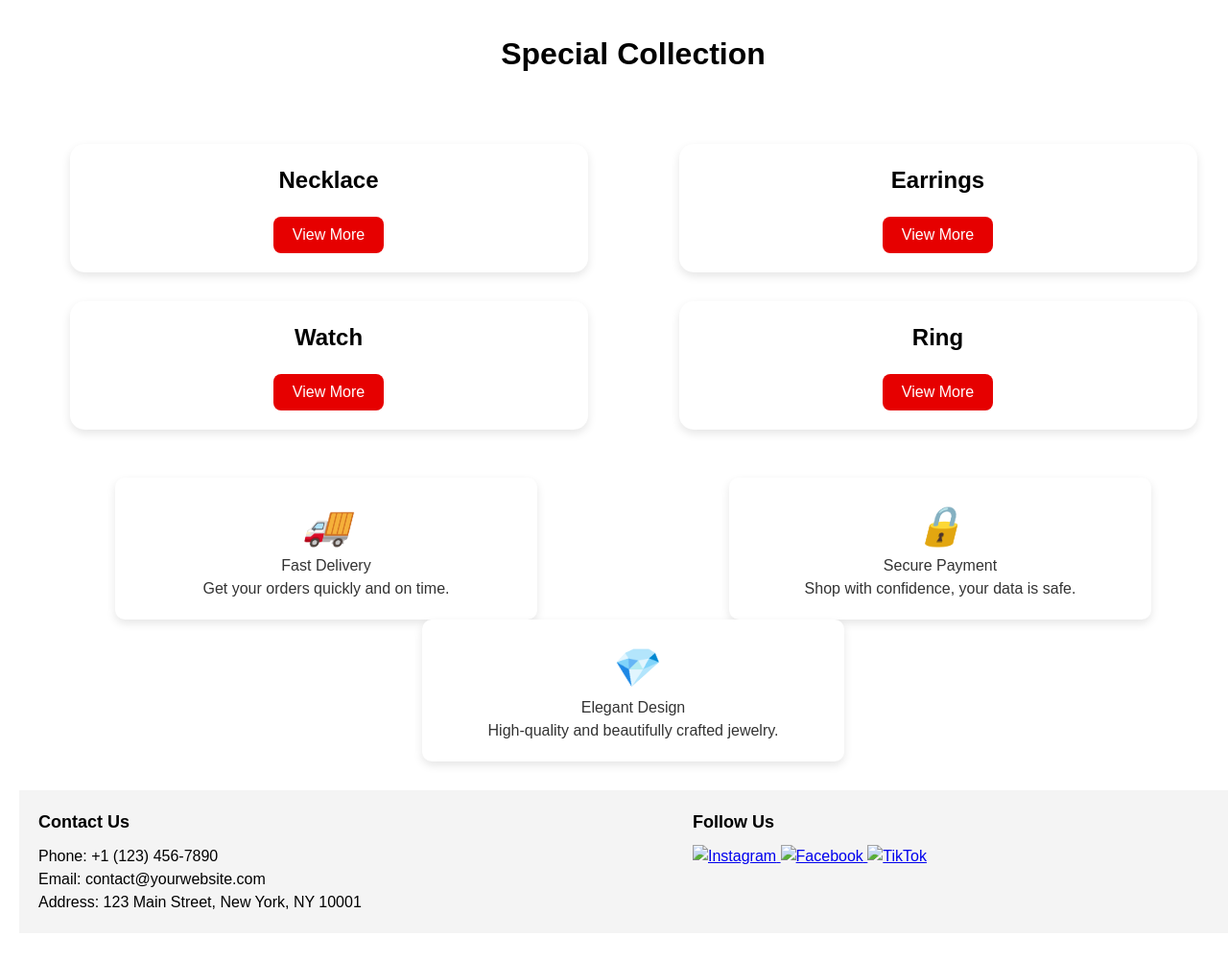
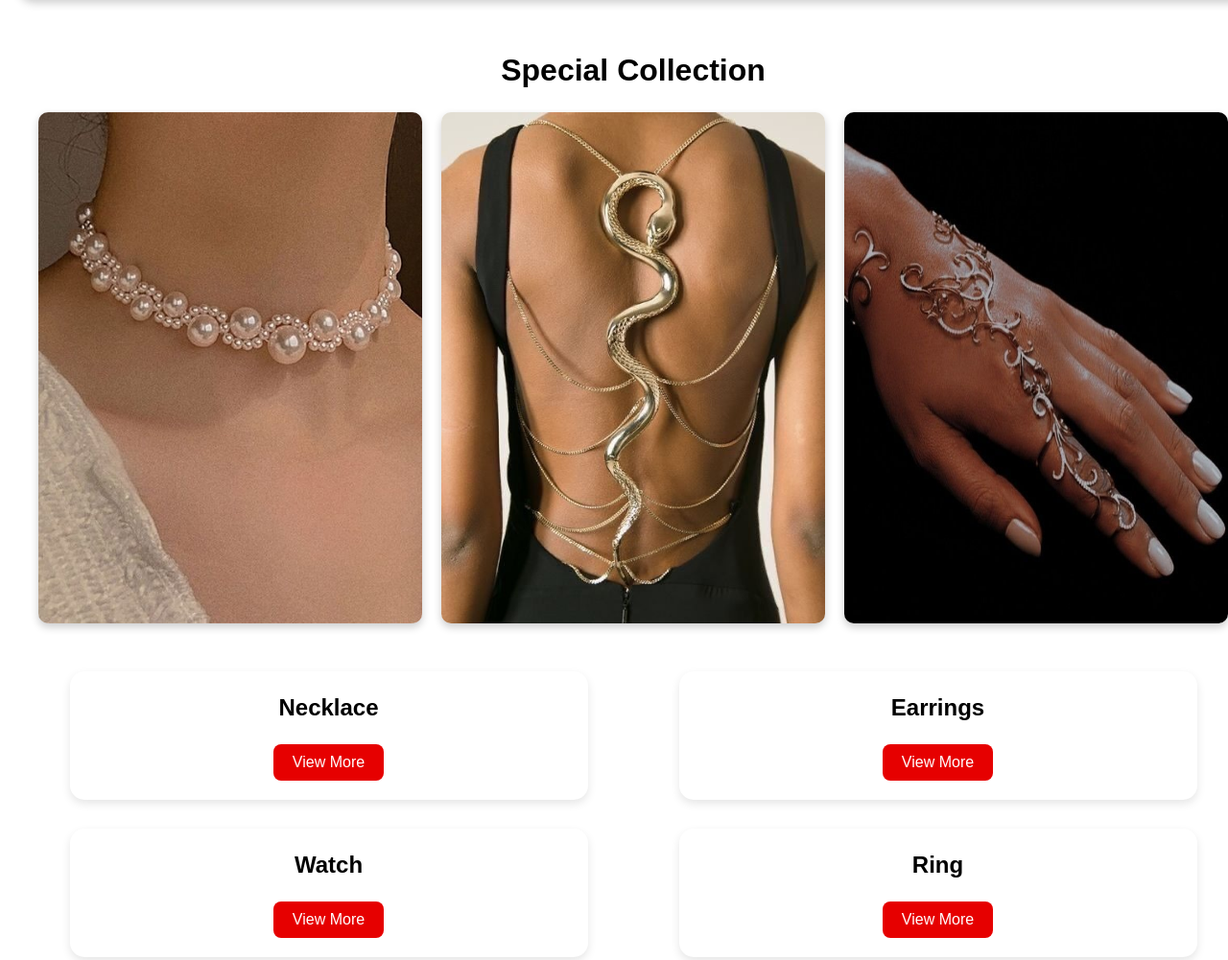
Before and after one commit to busenur-durak/Interactive-E-Commerce-Website1, a plain HTML site: page index.html in a window 1280 px wide. Shown: the part 750-1751 px from the top of the page at 96% size. Before the commit the page ends 1723 px from the top, so only its background shows below. Drawn offline with Linux system fonts and the light colour scheme.

Commit message:
Update index.html

```diff
--- a/index.html
+++ b/index.html
@@ -25,7 +25,7 @@
     <nav>
         <ul>
           <li> <div class="logo">
-            <img src="images/3628599c-aed6-469b-a50a-b2dd06508d00.jpeg" alt="Store Logo">
+            <img src="3628599c-aed6-469b-a50a-b2dd06508d00.jpeg" alt="Store Logo">
           </div></li>
 
           <li><a href="index.html">Home</a></li>
@@ -74,9 +74,9 @@
     <section class="collections">
       <h2>Special Collection</h2>
       <div class="collection-list">
-        <img src="images/550ba01d-8a38-401c-b7d8-d572cad4d74b.jpeg" alt="">
-        <img src="images/6c6641ef-4942-4af9-a86b-f95453ce79a6.jpeg" alt="">
-        <img src="images/a092fa96-0818-45fa-bbc8-9a16c8095861.jpeg" alt="">
+        <img src="550ba01d-8a38-401c-b7d8-d572cad4d74b.jpeg" alt="">
+        <img src="6c6641ef-4942-4af9-a86b-f95453ce79a6.jpeg" alt="">
+        <img src="a092fa96-0818-45fa-bbc8-9a16c8095861.jpeg" alt="">
       </div>
     </section>
 
@@ -131,13 +131,13 @@
         <div class="follow-us">
           <h3>Follow Us</h3>
           <a href="https://www.instagram.com/accounts/login/" class="social-icon">
-            <img src="images/e032decf-4775-4bd2-b727-227b562dc15b.jpeg" alt="Instagram">
+            <img src="e032decf-4775-4bd2-b727-227b562dc15b.jpeg" alt="Instagram">
           </a>
           <a href="https://tr-tr.facebook.com/login/device-based/regular/login" class="social-icon">
-            <img src="images/74fbbd92-56f5-47bb-a6dc-98225cf10c9c.jpeg" alt="Facebook">
+            <img src="74fbbd92-56f5-47bb-a6dc-98225cf10c9c.jpeg" alt="Facebook">
           </a>
           <a href="https://www.tiktok.com/login" class="social-icon">
-            <img src="images/2bfe8833-2ff7-4dfa-9e48-a886041732dd.jpeg" alt="TikTok">
+            <img src="2bfe8833-2ff7-4dfa-9e48-a886041732dd.jpeg" alt="TikTok">
           </a>
         </div>
       </footer>
```
